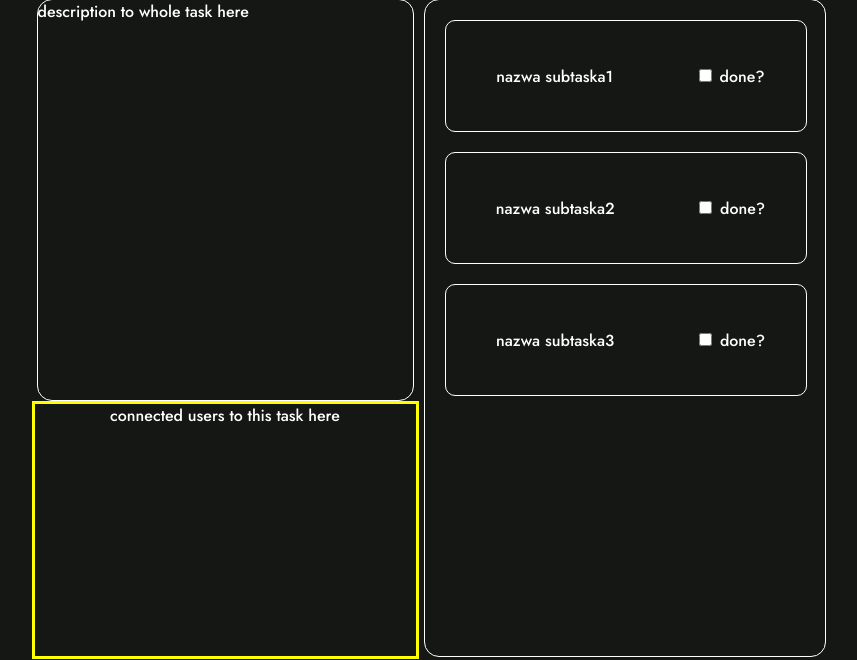
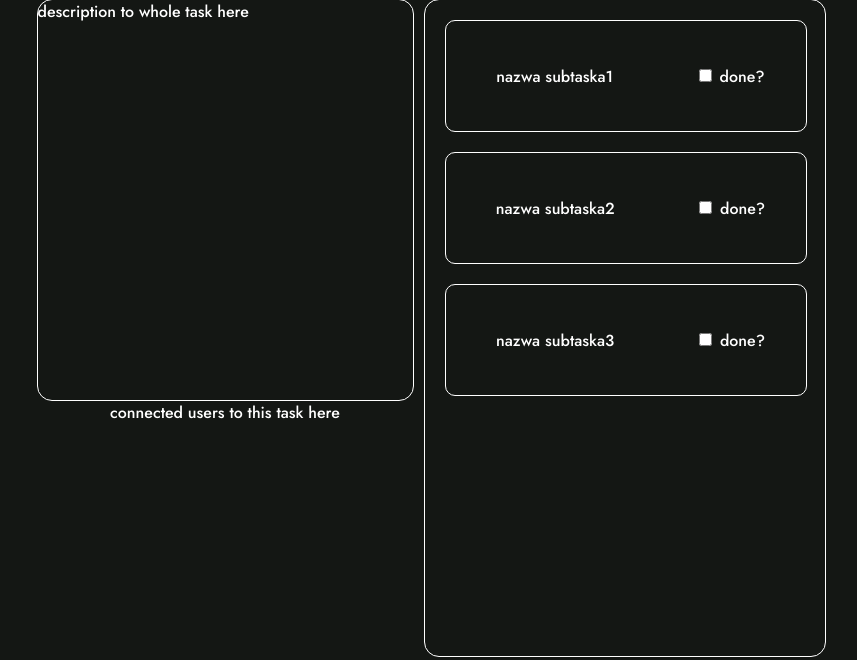
Before and after one commit to SobolewskiWiktor/Projekt-In-ynieria-, a web app: file public/html/taskDetailUser.html in a window 1280 px wide, with the pointer over the restyled element. Shown: the part 140-800 px from the top of the page, without its empty margins (209-1066 px from the left). Run offline with its HTML, style and script files only (its server is not run), Linux system fonts and the light colour scheme.

Commit message:
Update taskDetailUser.css

```diff
--- a/public/css/taskDetailUser.css
+++ b/public/css/taskDetailUser.css
@@ -157,8 +157,3 @@ li
 {
     color: white;
 }
-
-.left .bottom:hover{
-    border: 3px solid yellow;
-    transition: 200ms;
-}
```
